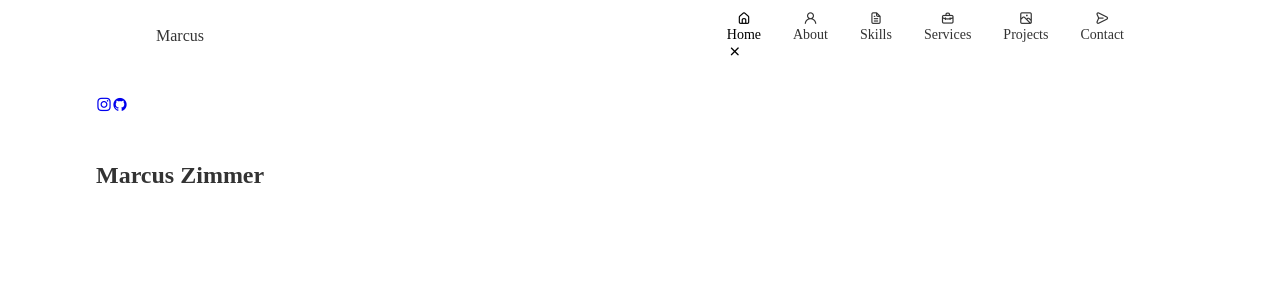
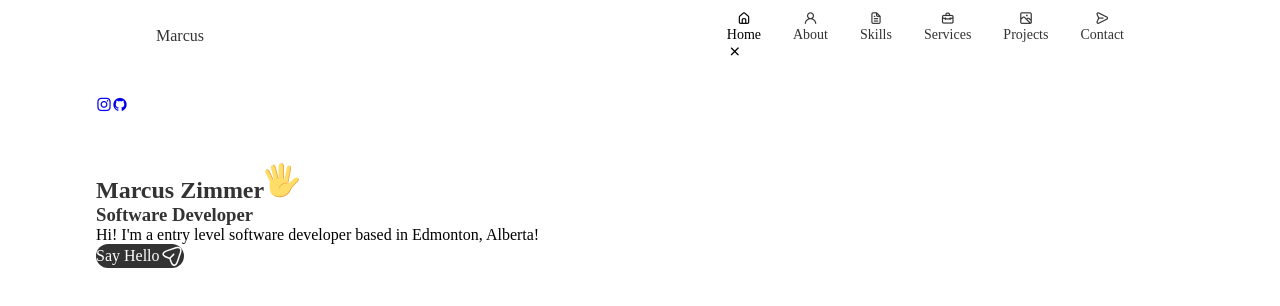
Before and after one commit to marcuszcoding/portfolio, a React (Create React App) app in the folder marcus-portfolio/: page / in a window 1280 px wide. Shown: the top 306 px of the page. Built offline with nearby package versions, Linux system fonts and the light colour scheme.

Commit message:
add intro

```diff
--- a/marcus-portfolio/src/components/Data.jsx
+++ b/marcus-portfolio/src/components/Data.jsx
@@ -3,7 +3,80 @@
 const Data = () => {
   return (
     <div className="home-data">
-      <h1 className="home-title">Marcus Zimmer</h1>
+      <h1 className="home-title">Marcus Zimmer
+        <svg
+          width="36"
+          height="36"
+          viewBox="0 0 48 48"
+          fill="none"
+          xmlns="http://www.w3.org/2000/svg"
+          class="home__hand"
+        >
+          <path
+            d="M25.4995 32.0305L31.3495 33.1555L36.1495 8.48051C36.4495 6.83051 35.3995 5.18051 33.8245 4.88051C32.1745 4.58051 30.5995 5.70551 30.2995 7.35551L25.4995 32.0305Z"
+            fill="#FFDD67"
+          ></path>
+          <path
+            d="M33.8996 4.88018C33.6746 4.80518 33.5246 4.80518 33.2996 4.80518C34.6496 5.33018 35.3996 6.75518 35.0996 8.25518L30.2996 32.9302L31.3496 33.1552L36.1496 8.48018C36.5246 6.75518 35.4746 5.18018 33.8996 4.88018Z"
+            fill="#EBA352"
+          ></path>
+          <path
+            d="M19.4995 32.7802H26.5495V5.55518C26.5495 3.53018 24.9745 1.80518 23.0245 1.80518C21.1495 1.80518 19.4995 3.45518 19.4995 5.55518V32.7802Z"
+            fill="#FFDD67"
+          ></path>
+          <path
+            d="M23.0995 1.80518C22.9495 1.80518 22.7245 1.80518 22.5745 1.88018C24.2995 2.18018 25.5745 3.68018 25.5745 5.55518V32.8552H26.6245V5.55518C26.6245 3.45518 25.0495 1.80518 23.0995 1.80518Z"
+            fill="#EBA352"
+          ></path>
+          <path
+            d="M15.7495 32.7054L21.7495 31.1304L15.2245 6.30541C14.7745 4.58041 13.0495 3.53041 11.3995 3.90541C9.74948 4.35541 8.77448 6.08041 9.22448 7.80541L15.7495 32.7054Z"
+            fill="#FFDD67"
+          ></path>
+          <path
+            d="M11.3995 3.90541L10.9495 4.13041C12.4495 4.05541 13.7995 5.03041 14.2495 6.60541L20.7745 31.4304L21.8245 31.1304L15.2245 6.30541C14.7745 4.58041 13.0495 3.53041 11.3995 3.90541Z"
+            fill="#EBA352"
+          ></path>
+          <path
+            d="M2.99937 10.355C1.57437 11.03 1.12437 12.83 1.87437 14.33L11.7744 34.055L16.7994 31.505L6.89937 11.78C6.14937 10.28 4.42437 9.68 2.99937 10.355Z"
+            fill="#FFDD67"
+          ></path>
+          <path
+            d="M2.99956 10.355C2.84956 10.43 2.69956 10.505 2.54956 10.655C3.82456 10.28 5.24956 10.955 5.92456 12.305L15.8246 32.03L16.7996 31.58L6.89956 11.78C6.14956 10.28 4.42456 9.68 2.99956 10.355Z"
+            fill="#EBA352"
+          ></path>
+          <path
+            d="M46.2744 22.2801C45.0744 19.9551 41.3244 20.1051 37.4994 24.3051C34.7994 27.2301 34.2744 28.2051 31.5744 28.1301V25.0551C31.5744 25.0551 25.7994 20.7801 14.3244 22.7301C14.3244 22.7301 7.79945 23.6301 7.79945 27.0801C7.79945 27.0801 6.67445 35.4051 8.99945 40.6551C12.4494 48.4551 30.1494 50.4801 35.6994 37.2051C36.8244 34.5801 39.0744 32.6301 41.0994 30.1551C43.4244 27.1551 47.5494 24.7551 46.2744 22.2801Z"
+            fill="#FFDD67"
+          ></path>
+          <path
+            d="M46.2745 22.28C46.0495 21.83 45.7495 21.53 45.3745 21.23C45.4495 21.305 45.5245 21.38 45.5245 21.53C46.7995 24.08 42.6745 26.405 40.1995 29.405C38.1745 31.88 35.9245 33.83 34.7995 36.455C29.9995 47.93 16.0495 47.93 10.1995 42.68C15.5245 48.68 30.5245 49.28 35.5495 37.205C36.6745 34.58 38.9245 32.63 40.9495 30.155C43.4245 27.155 47.5495 24.755 46.2745 22.28ZM32.3245 28.13C27.4495 26.33 18.7495 29.63 19.9495 38.405C19.9495 30.23 27.3745 28.205 31.4245 28.205C32.0245 28.13 32.3245 28.13 32.3245 28.13Z"
+            fill="#EBA352"
+          ></path>
+        </svg>
+      </h1>
+      <h3 className="home-subtitles">Software Developer</h3>
+      <p className="home-description">Hi! I'm a entry level software developer based in Edmonton, Alberta!</p>
+
+      <a href="#contact" className="button button--flex">
+        Say Hello
+        <svg
+          class="button__icon"
+          xmlns="http://www.w3.org/2000/svg"
+          width="24"
+          height="24"
+          viewBox="0 0 24 24"
+          fill="none"
+        >
+          <path
+            d="M14.2199 21.9352C13.0399 21.9352 11.3699 21.1052 10.0499 17.1352L9.32988 14.9752L7.16988 14.2552C3.20988 12.9352 2.37988 11.2652 2.37988 10.0852C2.37988 8.91525 3.20988 7.23525 7.16988 5.90525L15.6599 3.07525C17.7799 2.36525 19.5499 2.57525 20.6399 3.65525C21.7299 4.73525 21.9399 6.51525 21.2299 8.63525L18.3999 17.1252C17.0699 21.1052 15.3999 21.9352 14.2199 21.9352ZM7.63988 7.33525C4.85988 8.26525 3.86988 9.36525 3.86988 10.0852C3.86988 10.8052 4.85988 11.9052 7.63988 12.8252L10.1599 13.6652C10.3799 13.7352 10.5599 13.9152 10.6299 14.1352L11.4699 16.6552C12.3899 19.4352 13.4999 20.4252 14.2199 20.4252C14.9399 20.4252 16.0399 19.4352 16.9699 16.6552L19.7999 8.16525C20.3099 6.62525 20.2199 5.36525 19.5699 4.71525C18.9199 4.06525 17.6599 3.98525 16.1299 4.49525L7.63988 7.33525Z"
+            fill="var(--container-color)"
+          ></path>
+          <path
+            d="M10.11 14.7052C9.92005 14.7052 9.73005 14.6352 9.58005 14.4852C9.29005 14.1952 9.29005 13.7152 9.58005 13.4252L13.16 9.83518C13.45 9.54518 13.93 9.54518 14.22 9.83518C14.51 10.1252 14.51 10.6052 14.22 10.8952L10.64 14.4852C10.5 14.6352 10.3 14.7052 10.11 14.7052Z"
+            fill="var(--container-color)"
+          ></path>
+        </svg>
+      </a>
     </div>
   )
 }
```
